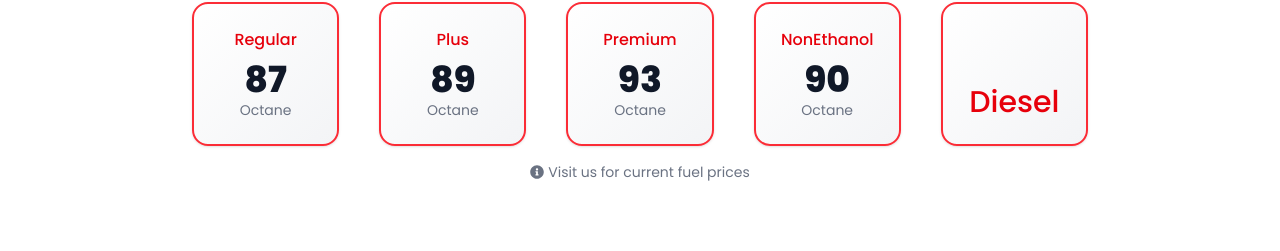
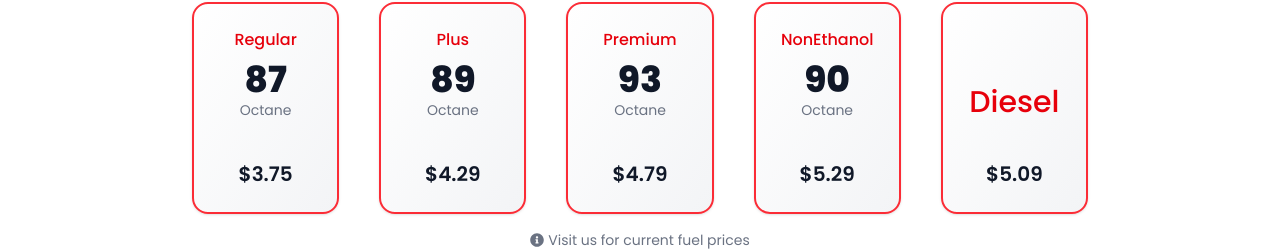
Before and after one commit to ShaHos348/KeithBridgeFoodMart, a React (Vite) app: page / in a window 1280 px wide. Shown: the part 1238-1489 px from the top of the page. Built offline with nearby package versions, Linux system fonts and the light colour scheme.

Commit message:
Updated gas prices

```diff
--- a/src/sections/GasSection.jsx
+++ b/src/sections/GasSection.jsx
@@ -16,15 +16,15 @@ export default function GasSection() {
           </h2>
 
           <div className="grid md:grid-cols-5 gap-10 max-w-4xl mx-auto">
-            <GasCard label="Regular" value="87" price="0.00" />
-            <GasCard label="Plus" value="89" price="0.00" />
-            <GasCard label="Premium" value="93" price="0.00" />
-            <GasCard label="NonEthanol" value="90" price="0.00" />
+            <GasCard label="Regular" value="87" price="3.75" />
+            <GasCard label="Plus" value="89" price="4.29" />
+            <GasCard label="Premium" value="93" price="4.79" />
+            <GasCard label="NonEthanol" value="90" price="5.29" />
             <div
               className={`rounded-2xl p-6 text-center content-end bg-linear-to-br from-white to-gray-100 shadow border-2 border-red-500`}
             >
               <p className={`text-red-600 text-3xl font-medium`}>Diesel</p>
-              {/*<p className="font-semibold text-xl text-gray-900 mt-10">$0.00</p>*/}
+              <p className="font-semibold text-xl text-gray-900 mt-10">$5.09</p>
             </div>
           </div>
 
```
